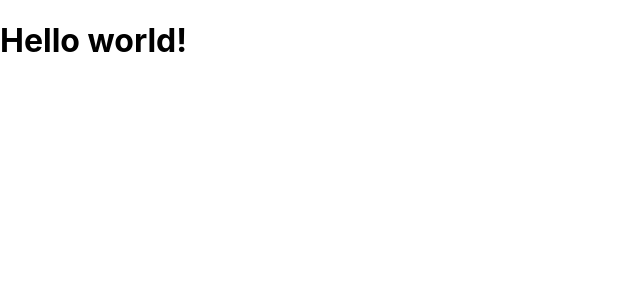
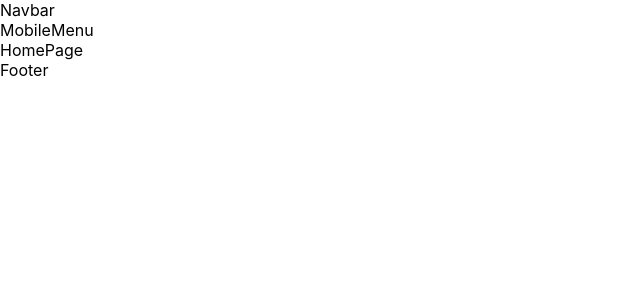
Before and after one commit to kaitcham/comfy_sloth, a React (Create React App) app: page / in a window 1280 px wide. Shown: the top 300 px of the page, without its empty margins (0-640 px from the left). Built offline with nearby package versions, Linux system fonts and the light colour scheme.

Commit message:
Add application routing

```diff
--- a/src/App.js
+++ b/src/App.js
@@ -1,8 +1,32 @@
 import React from 'react';
+import { BrowserRouter, Routes, Route } from 'react-router-dom';
+import { Navbar, Footer, MobileMenu } from './components';
+import {
+  Home,
+  About,
+  Products,
+  SingleProduct,
+  Cart,
+  Checkout,
+  ErrorPage,
+} from './pages';
 
 const App = () => (
   <div>
-    <h1>Hello world!</h1>
+    <BrowserRouter>
+      <Navbar />
+      <MobileMenu />
+      <Routes>
+        <Route path="/" element={<Home />} />
+        <Route path="/about" element={<About />} />
+        <Route path="/products" element={<Products />} />
+        <Route path="/products/:id" element={<SingleProduct />} />
+        <Route path="/cart" element={<Cart />} />
+        <Route path="/checkout" element={<Checkout />} />
+        <Route path="*" element={<ErrorPage />} />
+      </Routes>
+      <Footer />
+    </BrowserRouter>
   </div>
 );
 
```
